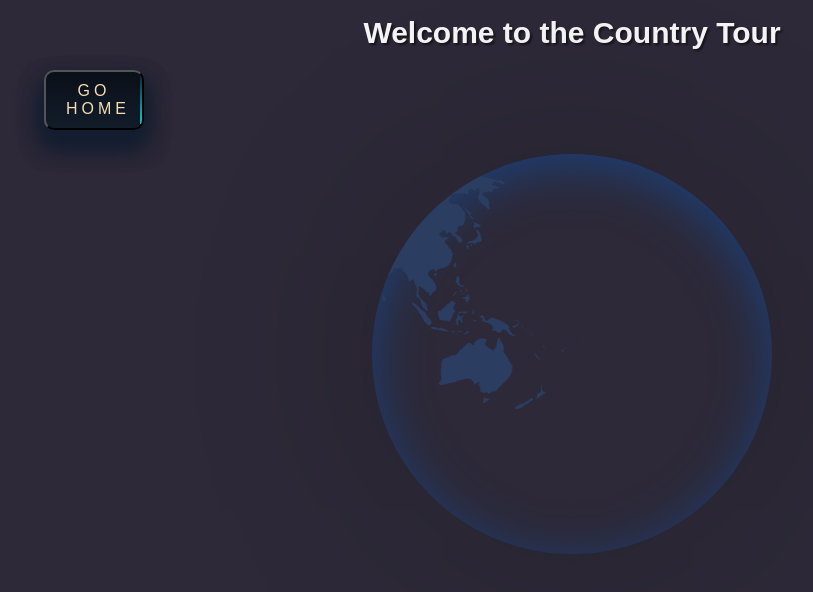
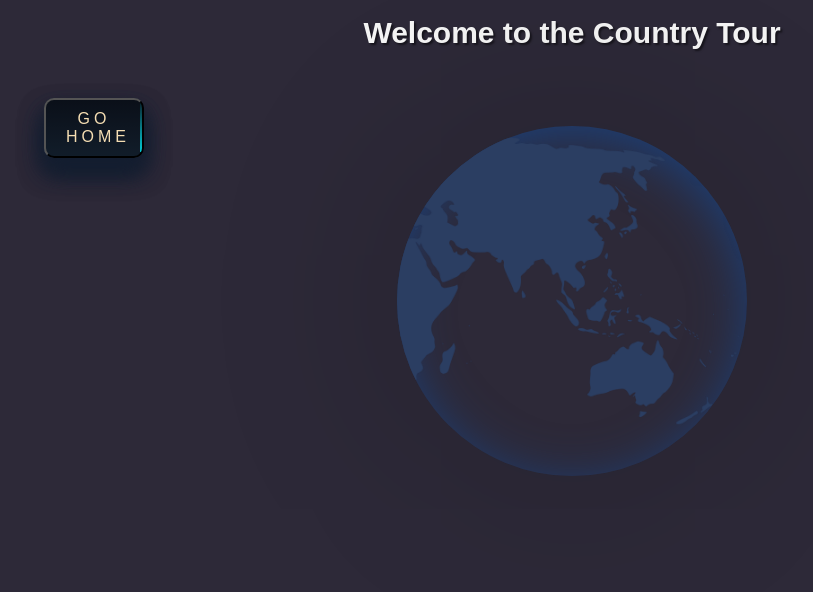
Before and after one commit to LucasRibotta/Project-Countries, a React (Create React App) app in the folder client/: page / in a window 1280 px wide. Shown: the top 592 px of the page, without its empty margins (68-881 px from the left). Built offline with nearby package versions, Linux system fonts and the light colour scheme.

Commit message:
solucion landing-home

```diff
--- a/client/src/Views/About/About.module.css
+++ b/client/src/Views/About/About.module.css
@@ -10,19 +10,23 @@
 
 @media (min-width: 350px) {
   .container {
-    margin-top: 10rem;
+    margin-top: 5rem;
+    margin-left: auto;
+    margin-right: auto;
   }
 }
 
 @media (min-width: 500px) {
   .socialIcon {
-    margin-top: 10rem;
+    margin-top: 5rem;
+    margin-left: auto;
+    margin-right: auto;
   }
 }
 
 @media (max-width: 768px) {
   .container {
-    margin-top: 10px;
+    margin-top: 1rem;
   }
 }
 
@@ -50,12 +54,81 @@
 
 }
 
+
+@media (min-width: 350px) {
+  .subConteiner {
+    width: 80%;
+    height: 80%;
+    margin-top: 5rem;
+  }
+}
+
+@media (min-width: 500px) {
+  .subConteiner {
+    width: 80%;
+    height: 80%;
+    margin-top: 3rem;
+  }
+}
+
+@media (max-width: 768px) {
+  .subConteiner {
+    margin-top: 0;
+  }
+}
+
+@media (min-width: 1200px) {
+  .subConteiner {
+    margin-top: 0px;
+  }
+}
+
+@media (min-width: 1280px) {
+  .subConteiner {
+    margin-top: 20px;
+  }
+}
+
 .p{
   color: whitesmoke;
   font-size: 2rem;
   font-weight: 600;
   margin-top: 2rem;
   align-items: center;
+}
+
+@media (min-width: 350px) {
+  .p {
+    width: 80%;
+    height: 80%;
+    margin-top: auto;
+  }
+}
+
+@media (min-width: 500px) {
+  .p{
+    width: 80%;
+    height: 80%;
+    margin-top: 2rem;
+  }
+}
+
+@media (max-width: 720px) {
+  .p {
+    margin-top: auto;
+  }
+}
+
+@media (min-width: 1200px) {
+  .p {
+    margin-top: auto;
+  }
+}
+
+@media (min-width: 1280px) {
+  .subConteiner {
+    margin-top: 20px;
+  }
 }
 
 .mundoImg{
--- a/client/src/Views/Home/Home.module.css
+++ b/client/src/Views/Home/Home.module.css
@@ -5,6 +5,34 @@
   background: linear-gradient(to right, #0f2027, #203a43, #2c5364);
   height: 100%;
   width: 100%;
+}
+
+@media (min-width: 350px) {
+  .fondo {
+    margin-left: auto;
+    margin-right: auto;
+  }
+}
+
+@media (min-width: 500px) {
+  .fondo {
+    margin-left: auto;
+    margin-right: auto;
+  }
+}
+
+@media (min-width: 720px) {
+  .fondo {
+    margin-left: auto;
+    margin-right: auto;
+  }
+}
+
+@media (min-width: 1024px) {
+  .fondo {
+    margin-left: auto;
+    margin-right: auto;
+  }
 }
 
 .containerHome {
@@ -23,7 +51,14 @@
   }
 }
 
-@media (min-width: 768px) {
+@media (min-width: 500px) {
+  .containerHome {
+    margin-left: auto;
+    margin-right: auto;
+  }
+}
+
+@media (min-width: 720px) {
   .containerHome {
     margin-left: auto;
     margin-right: auto;
@@ -57,7 +92,16 @@
   }
 }
 
-@media (min-width: 768px) {
+@media (min-width:500px) {
+  .buscadorContainer {
+    height: 100px;
+    width: 70px;
+    margin-left: 0;
+    margin-right: auto;
+  }
+}
+
+@media (min-width: 720px) {
   .buscadorContainer {
     height: 200px;
     width: 160px;
@@ -93,6 +137,33 @@
 
 }
 
+@media (min-width: 350px) {
+  .filtersContainer {
+    margin-left: auto;
+    margin-right: auto;
+  }
+}
+
+@media (min-width: 500px) {
+  .filtersContainer {
+    margin-left: auto;
+    margin-right: auto;
+  }
+}
+
+@media (min-width: 720px) {
+  .filtersContainer {
+    margin-left: auto;
+    margin-right: auto;
+  }
+}
+
+@media (min-width: 1024px) {
+  .filtersContainer {
+    margin-left: auto;
+    margin-right: auto;
+  }
+}
 
 .filter {
   margin-top: 20px;
@@ -155,6 +226,13 @@
 
 @media (min-width: 768px) {
   .cardContainer {
+    grid-template-columns: repeat(1, 1fr);
+    margin-left: 10%;
+  }
+}
+
+@media (min-width: 768px) {
+  .cardContainer {
     grid-template-columns: repeat(2, 1fr);
     margin-left: 10%;
   }
--- a/client/src/Views/Landing/LandingPage.module.css
+++ b/client/src/Views/Landing/LandingPage.module.css
@@ -22,7 +22,7 @@
 .landingContainer {
   position: relative;
   width: 100%;
-  max-height: 100vh;
+  min-height: 100vh;
   background-color: #2d2938;
   display: flex;
   flex-direction: column;
@@ -31,14 +31,14 @@
 
 @media (min-width: 350px) {
   .landingContainer {
-    width: 102vh;
-    min-height: 80vh;
-    overflow-y: hidden;
+    width: 100%;
+    min-height: 100vh;
     text-align: center;
     margin-left: auto;
     margin-right: auto;
   }
 }
+
 
 @media (min-width: 500px) {
   .landingContainer {
@@ -94,71 +94,77 @@
 
 @media (min-width: 350px) {
   .globe {
-    margin-top: 1.5rem;
+    margin-top: 2rem;
     align-items: center;
-    margin-left: 2rem;
-    border-radius: 100%;
-    width: calc(var(--globe-size) - 100px);
-    height: calc(var(--globe-size) - 100px);
+    margin-left: auto;
+    margin-right: auto;
+    width: calc(var(--globe-size) - 200px);
+    height: calc(var(--globe-size) - 200px);
   }
 }
 
+
 @media (min-width: 500px) {
   .globe {
+    margin-top: auto;
     align-items: center;
-    margin-left: 2rem;
-    border-radius: 100%;
-    width: calc(var(--globe-size) - 100px);
-    height: calc(var(--globe-size) - 100px);
+    margin-left: auto;
+    margin-right: auto;
+    width: calc(var(--globe-size) - 150px);
+    height: calc(var(--globe-size) - 150px);
   }
 }
 
 @media (min-width: 720px) and (max-width: 1023px) {
   .globe {
-    margin-top: 1rem;
     align-items: center;
-    margin-left:10rem;
-    border-radius: 100%;
-    width: calc(var(--globe-size) - 100px);
-    height: calc(var(--globe-size) - 100px);
+    margin-left: auto;
+    margin-right: auto;
+    margin-top: -1rem;
+    width: calc(var(--globe-size) - 150px);
+    height: calc(var(--globe-size) - 150px);
   }
 }
 
 @media (min-width: 1024px) {
   .globe {
-    border-radius: 100%;
     align-items: center;
     margin-left: auto;
     margin-right: auto;
+    margin-top: -1rem;
+    width: calc(var(--globe-size) - 150px);
+    height: calc(var(--globe-size) - 150px);
   }
 }
 
 @media (min-width: 1280px) {
   .globe {
-    border-radius: 100%;
     align-items: center;
     margin-left: auto;
     margin-right: auto;
+    margin-top: -2rem;
+    width: calc(var(--globe-size) - 150px);
+    height: calc(var(--globe-size) - 150px);
   }
 }
 
 .img{
-  max-width: 150%;
+  max-width: 200%;
   position: absolute;
   left: 0;
 }
 
 @media (min-width: 350px) {
   .img {
-    max-width: 150%;
+    max-width: 200%;
     margin-left: auto;
     margin-right: auto;
   }
 }
 
-@media (min-width: 769px) {
+@media (min-width: 720px) {
   .img {
-    max-width: 150%;
+    max-width: 200%;
     margin-left: auto;
     margin-right: auto;
   }
@@ -166,7 +172,7 @@
 
 @media (min-width: 1024px) {
   .img {
-    max-width: 150%;
+    max-width: 200%;
     margin-right: auto;
     margin-right: auto;
 
@@ -175,7 +181,7 @@
 
 @media (min-width: 1280px) {
   .img {
-    max-width: 150%;
+    max-width: 200%;
     margin-left: auto;
     margin-right: auto;
   }
@@ -220,22 +226,28 @@
 
   @media (min-width: 350px) {
     .title {
-      margin-left: 2rem;
+      margin-left: auto;
+      margin-right: auto;
       text-align: center;
+      margin-bottom: 1rem;
     }
   }
 
   @media (min-width: 500px) {
     .title {
-      margin-left: 10rem;
+      margin-left: auto;
+      margin-right: auto;
       text-align: center;
+      margin-bottom: 1rem;
     }
   }
 
   @media (min-width: 720px) {
     .title {
-      margin-left: 10rem;
+      margin-left: auto;
+      margin-right: auto;
       text-align: center;
+
     }
   }
 
@@ -275,14 +287,15 @@
 
   @media (min-width: 350px) {
     .conteinerbtn {
-      margin-left: 1rem;
+      margin-left: 2rem;
       margin-right: auto;
     }
   }
 
-  @media (min-width: 769px) {
+  @media (min-width: 720px) {
     .conteinerbtn {
-      margin-left: 1rem;
+      margin-top: 2rem;
+      margin-left: 2rem;
       margin-right: auto;
     }
   }
```
